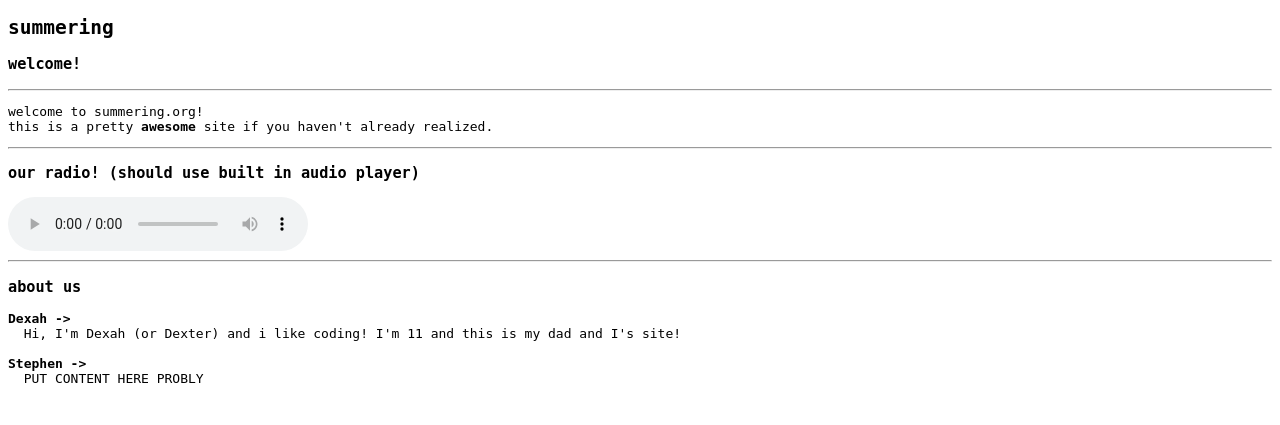
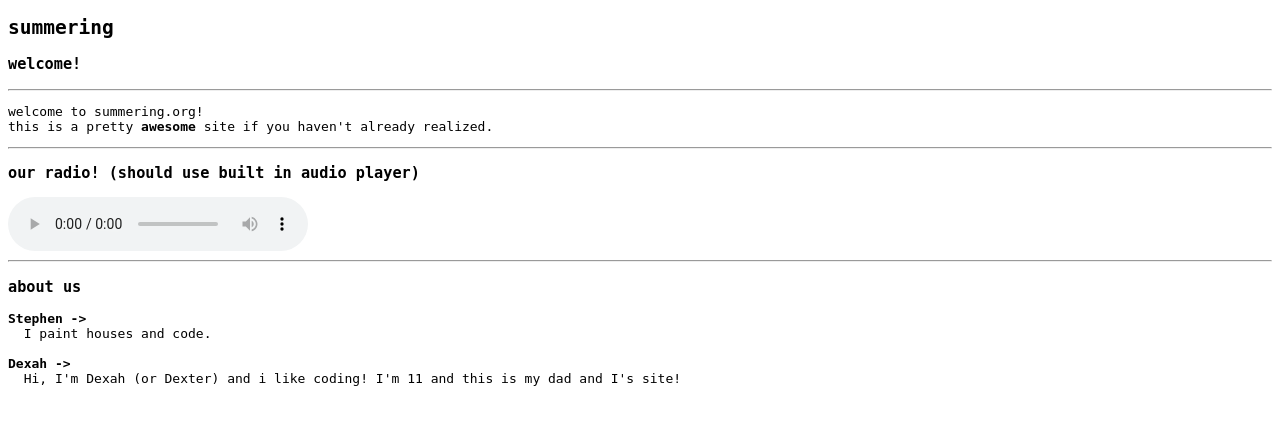
Before and after one commit to summeringpainting/summering.org, a Flask app: page / in a window 1280 px wide. Shown: the top 425 px of the page. Run offline with Flask 2, Linux system fonts and the light colour scheme.

Commit message:
fixed it

```diff
--- a/templates/index.html
+++ b/templates/index.html
@@ -24,11 +24,11 @@ this is a pretty <b>awesome</b> site if you haven't already realized.</pre><hr>
 
         <h3>about us</h3>
         <pre>
+<b>Stephen -></b>
+  I paint houses and code.
+
 <b>Dexah -></b>
-  Hi, I'm Dexah (or Dexter) and i like coding! I'm 11 and this is my dad and I's site!
-
-<b>Stephen -></b>
-  PUT CONTENT HERE PROBLY</pre>
+  Hi, I'm Dexah (or Dexter) and i like coding! I'm 11 and this is my dad and I's site!</pre>
 
     </body>
 </html>
```
